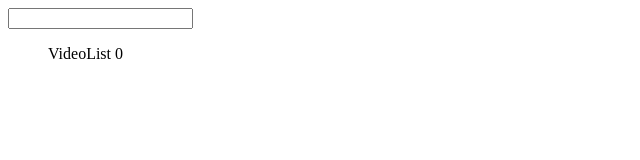
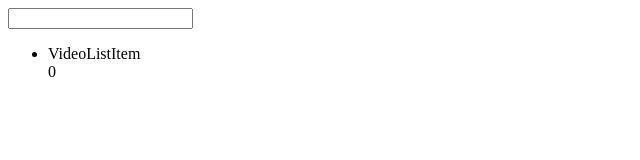
Before and after one commit to katawutuio/Vue-video-browser, a Vue app: page / in a window 1280 px wide. Shown: the top 160 px of the page, without its empty margins (0-640 px from the left). Built offline with nearby package versions, Linux system fonts and the light colour scheme.

Commit message:
create VideoListItem component and include into VideoList

```diff
--- a/src/components/VideoList.vue
+++ b/src/components/VideoList.vue
@@ -1,6 +1,6 @@
 <template>
   <ul>
-    VideoList
+    <VideoListItem></VideoListItem>
     {{
       videos.length
     }}
@@ -8,8 +8,13 @@
 </template>
 
 <script>
+import VideoListItem from './VideoListItem';
+
 export default {
   name: 'VideoList',
+  components: {
+    VideoListItem
+  },
   props: {
     videos: Array
   }
--- /dev/null
+++ b/src/components/VideoListItem.vue
@@ -0,0 +1,11 @@
+<template>
+  <li>VideoListItem</li>
+</template>
+
+<script>
+export default {
+  name: 'VideoListItem'
+};
+</script>
+
+<style></style>
```
